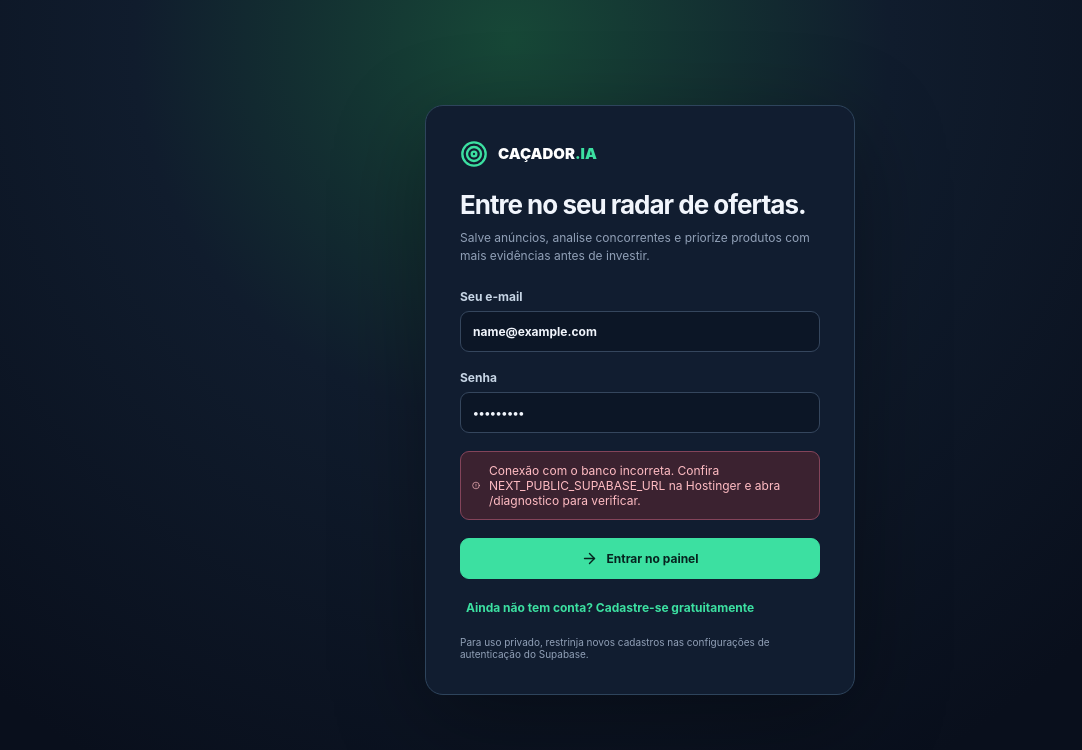
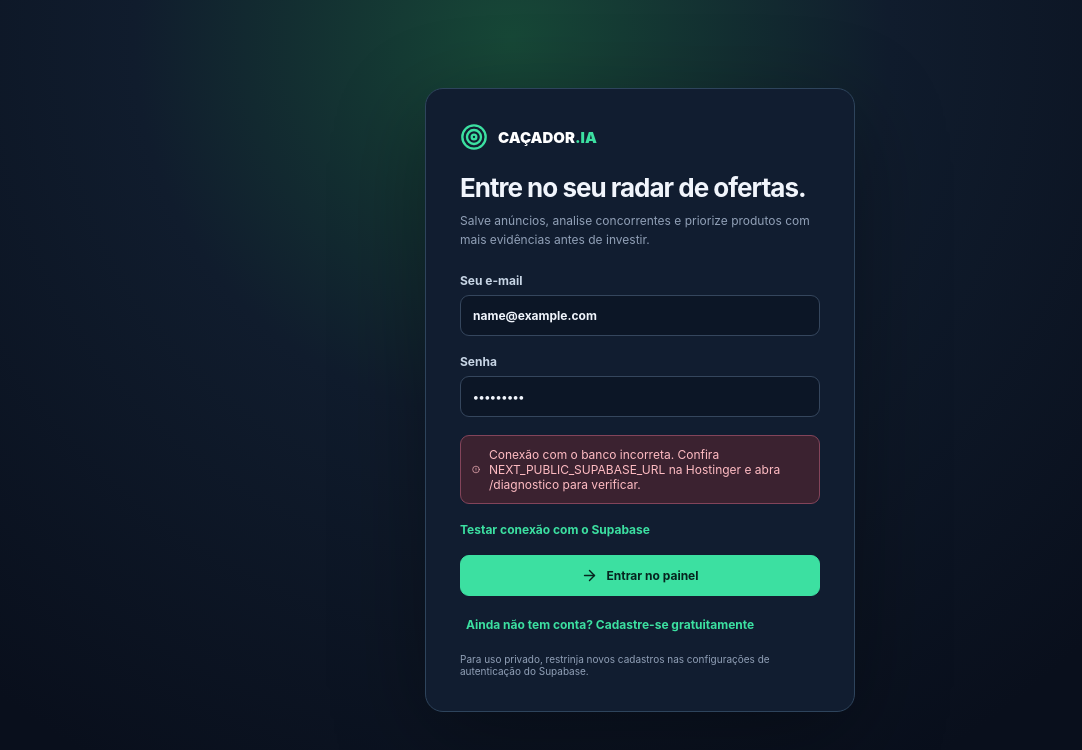
Before and after one commit to jhonyv02/Ca-ador-de-Ofertas-IA, a Next.js app: page /login in a window 1280 px wide. Both pictures are taken after typing "name@example.com", "Sample123" into the empty fields and a click on the button "Entrar no painel". Shown: the top 750 px of the page, without its empty margins (0-1082 px from the left). Built offline with nearby package versions, Linux system fonts and the light colour scheme; no server answers.

Commit message:
Login orienta falha de rede e oferece diagnostico do Supabase

```diff
--- a/app/(auth)/login/page.tsx
+++ b/app/(auth)/login/page.tsx
@@ -5,6 +5,7 @@ import { useRouter } from 'next/navigation';
 import { Target, LoaderCircle, ArrowRight } from 'lucide-react';
 import { browserClient } from '@/lib/supabase/browser';
 import { Field, Feedback } from '@/components/ui';
+import {dbErrorMessage} from '@/lib/db-error';
 
 export default function Login() {
   const router = useRouter();
@@ -54,7 +55,7 @@ export default function Login() {
         router.refresh();
       }
     } catch (err) {
-      const msg = err instanceof Error ? err.message : 'Falha na autenticação.';
+      const msg = dbErrorMessage(err,'Falha na autenticação.');
       if (/email not confirmed|email.*not.*confirm|email.*não.*confirm/i.test(msg)) {
         setUnconfirmed(true);
         setError('Seu e-mail ainda não foi confirmado. Abra o link de confirmação recebido por e-mail ou solicite um novo abaixo.');
@@ -116,6 +117,7 @@ export default function Login() {
               autoComplete={signup ? 'new-password' : 'current-password'} />
           </Field>
           {error && <Feedback type="error">{error}</Feedback>}
+          {error && /conexão|supabase|hostinger|fetch/i.test(error) && <a className="small-link" href="/diagnostico">Testar conexão com o Supabase</a>}
           {message && <Feedback type="success">{message}</Feedback>}
           <button className="btn btn-primary wide" disabled={busy}>
             {busy ? <LoaderCircle className="spin" size={17}/> : <ArrowRight size={17}/>}
```
